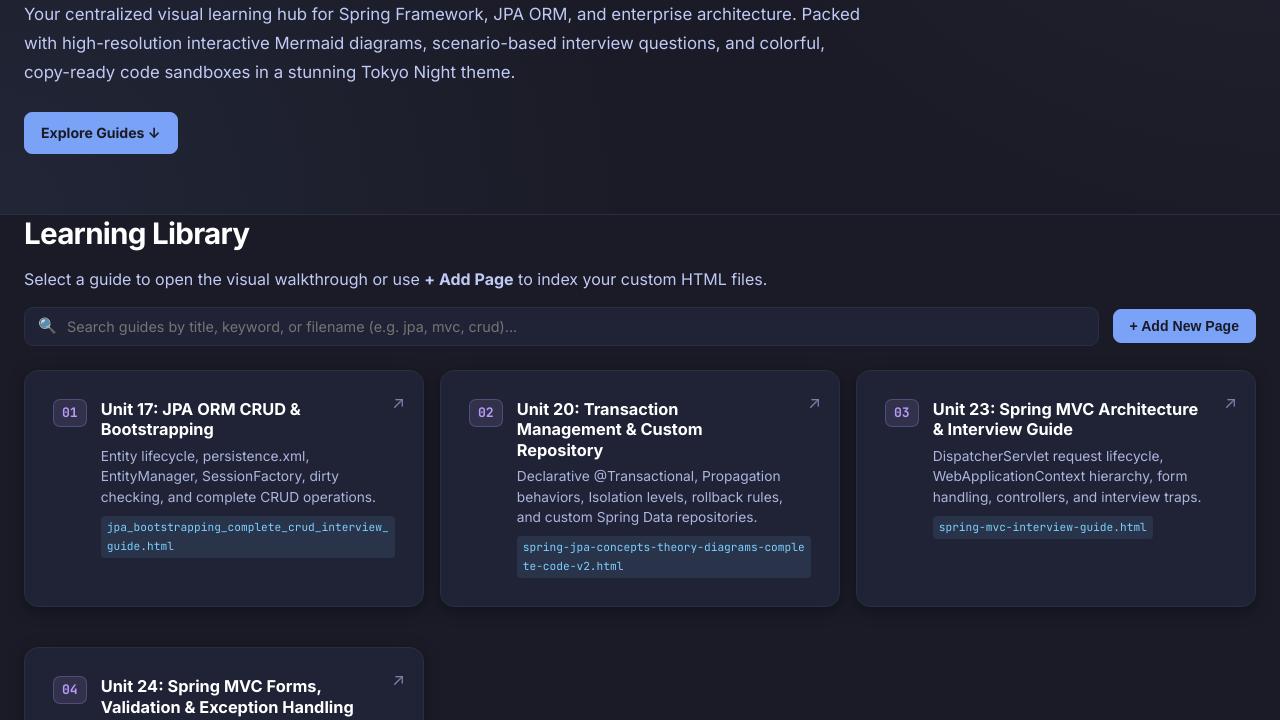
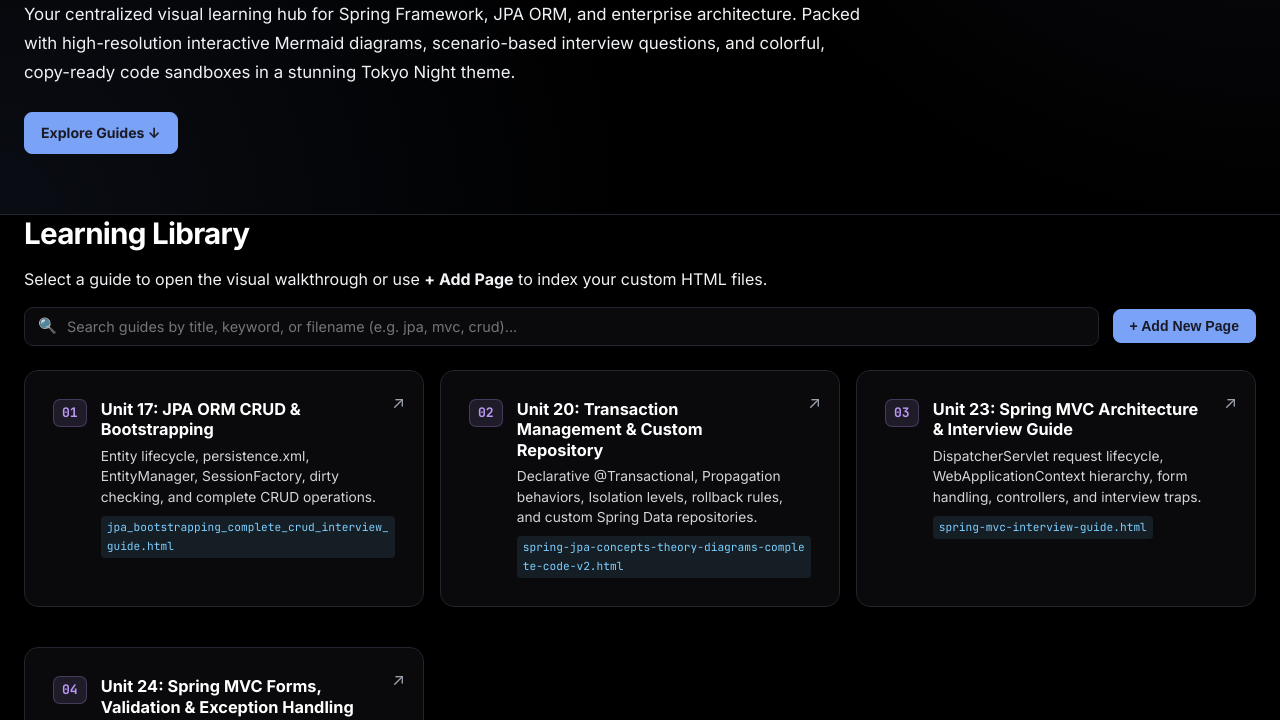
Before and after one commit to Rahul-Jena-2002/ACC-JFS-Notes, a plain HTML site: page index.html in a window 1280 px wide. Shown: the part 391-1111 px from the top of the page. Drawn offline with Linux system fonts and the light colour scheme.

Commit message:
Update theme: pure black background (#000000), crisp high-contrast white text, and vibrant colorful code/diagrams

```diff
--- a/css/main.css
+++ b/css/main.css
@@ -5,53 +5,53 @@
 @import url('https://fonts.googleapis.com/css2?family=Inter:wght@400;500;600;700;800&family=JetBrains+Mono:ital,wght@0,400;0,500;0,600;0,700;1,400&display=swap');
 
 :root {
-  /* Tokyo Night Authentic Palette */
-  --bg: #1a1b26;                /* Tokyo Night base background */
-  --bg-gradient: #16161e;       /* Deep Night */
-  --panel: #1f2335;             /* Card and Section Surface */
-  --panel2: #24283b;            /* Raised Surface / Sub-elements */
-  --surface: #1f2335;
-  --surface-2: #24283b;
-  --text: #c0caf5;              /* Tokyo Night primary text */
+  /* Pure Black & Clean High-Contrast White System */
+  --bg: #000000;                /* Pure Black Background */
+  --bg-gradient: #000000;
+  --panel: #0a0a0c;             /* Deep Black Card & Section Surface */
+  --panel2: #121318;            /* Sleek Dark Secondary Surface */
+  --surface: #0a0a0c;
+  --surface-2: #121318;
+  --text: #f0f2f5;              /* Clean, crisp high-contrast white text */
   --text-bright: #ffffff;       /* Pure white headings */
-  --muted: #7982a9;             /* Secondary / Muted comments */
-  --border: #292e42;            /* Tokyo Night border line */
-  --line: #292e42;
-  --border-focus: #7aa2f7;      /* Tokyo Night Blue focus */
+  --muted: #9ca3af;             /* Clean readable silver gray */
+  --border: #22242e;            /* Subtle dark border line */
+  --line: #22242e;
+  --border-focus: #7aa2f7;
   --primary: #7aa2f7;
   --primary-2: #bb9af7;
-  --primary-soft: #24283b;
-  --accent: #7aa2f7;            /* Tokyo Night Blue */
-  --accent2: #7dcfff;           /* Tokyo Night Cyan */
-  --cyan: #7dcfff;              /* Cyan */
-  --purple: #bb9af7;            /* Purple / Magenta */
+  --primary-soft: #121318;
+  --accent: #7aa2f7;            /* Vibrant Blue */
+  --accent2: #7dcfff;           /* Vibrant Cyan */
+  --cyan: #7dcfff;
+  --purple: #bb9af7;
   --magenta: #ff007c;
-  --green: #9ece6a;             /* Emerald Green */
+  --green: #9ece6a;
   --success: #9ece6a;
-  --yellow: #e0af68;            /* Warm Gold/Amber */
+  --yellow: #e0af68;
   --warning: #e0af68;
-  --orange: #ff9e64;            /* Tokyo Night Orange */
-  --danger: #f7768e;             /* Tokyo Night Coral Red */
-  --code-bg: #16161e;           /* Tokyo Night Dark Code Background */
-  --code-header: #1a1b26;        /* Sandbox Titlebar */
-  --shadow: 0 16px 45px rgba(0, 0, 0, 0.65);
-  --shadow-sm: 0 4px 16px rgba(0, 0, 0, 0.35);
+  --orange: #ff9e64;
+  --danger: #f7768e;
+  --code-bg: #050508;           /* Pure Deep Black Code Sandbox */
+  --code-header: #0e0f14;        /* Sandbox Titlebar */
+  --shadow: 0 16px 45px rgba(0, 0, 0, 0.85);
+  --shadow-sm: 0 4px 16px rgba(0, 0, 0, 0.5);
   --radius: 14px;
   --max: 1280px;
 
-  /* Tokyo Night Code Syntax Tokens */
-  --syn-keyword: #bb9af7;       /* Tokyo Night Purple - public, class, return, void */
-  --syn-annotation: #f7768e;    /* Tokyo Night Coral Pink - @Transactional, @Entity */
-  --syn-type: #e0af68;          /* Tokyo Night Amber - String, EntityManager */
-  --syn-string: #9ece6a;        /* Tokyo Night Mint Green - "strings", 'chars' */
-  --syn-function: #7aa2f7;      /* Tokyo Night Blue - methods, functions */
-  --syn-comment: #565f89;       /* Tokyo Night Slate - comments */
-  --syn-number: #ff9e64;        /* Tokyo Night Orange - 123, 0.5 */
-  --syn-tag: #f7768e;           /* Tokyo Night Pink/Red - <bean>, <servlet> */
-  --syn-attr: #7dcfff;          /* Tokyo Night Cyan - id=, class=, name= */
-  --syn-entity: #e0af68;        /* Amber - &lt; &gt; */
-  --syn-operator: #89ddff;      /* Sky Blue - =, +, -, -> */
-  --syn-property: #7aa2f7;      /* Sky Blue - properties, keys */
+  /* Rich & Vibrant Code Syntax Tokens on Pure Black */
+  --syn-keyword: #c678dd;       /* Vibrant Purple - public, class, return, void */
+  --syn-annotation: #ff7b72;    /* Vibrant Coral Red - @Transactional, @Entity, @Valid */
+  --syn-type: #e5c07b;          /* Vibrant Gold/Amber - String, EntityManager, DTO */
+  --syn-string: #98c379;        /* Vibrant Mint Green - "strings", 'chars' */
+  --syn-function: #61afef;      /* Vibrant Sky Blue - methods, functions */
+  --syn-comment: #768390;       /* Readable Slate Gray - comments */
+  --syn-number: #d19a66;        /* Vibrant Orange - 123, 0.5 */
+  --syn-tag: #ff7b72;           /* Vibrant Red/Pink - <bean>, <servlet>, <form:form> */
+  --syn-attr: #79c0ff;          /* Vibrant Cyan - id=, class=, name=, path= */
+  --syn-entity: #e5c07b;        /* Amber - &lt; &gt; */
+  --syn-operator: #56b6c2;      /* Cyan - =, +, -, -> */
+  --syn-property: #61afef;      /* Sky Blue - properties, keys */
   --syn-sql: #ff9e64;           /* Orange - SELECT, WHERE */
 }
 
--- a/js/main.js
+++ b/js/main.js
@@ -24,17 +24,17 @@
           theme: 'dark',
           themeVariables: {
             darkMode: true,
-            background: '#16161e',
-            mainBkg: '#1a1b26',
-            primaryColor: '#24283b',
-            primaryTextColor: '#c0caf5',
-            primaryBorderColor: '#3b4261',
+            background: '#000000',
+            mainBkg: '#0d0e15',
+            primaryColor: '#161926',
+            primaryTextColor: '#ffffff',
+            primaryBorderColor: '#7aa2f7',
             lineColor: '#7aa2f7',
-            secondaryColor: '#1f2335',
-            tertiaryColor: '#16161e',
-            edgeLabelBackground: '#1f2335',
-            textColor: '#c0caf5',
-            nodeBorder: '#3b4261',
+            secondaryColor: '#12141f',
+            tertiaryColor: '#08090e',
+            edgeLabelBackground: '#12141f',
+            textColor: '#ffffff',
+            nodeBorder: '#7aa2f7',
             nodeTextColor: '#ffffff',
             titleColor: '#bb9af7',
             arrowheadColor: '#7aa2f7',
```
